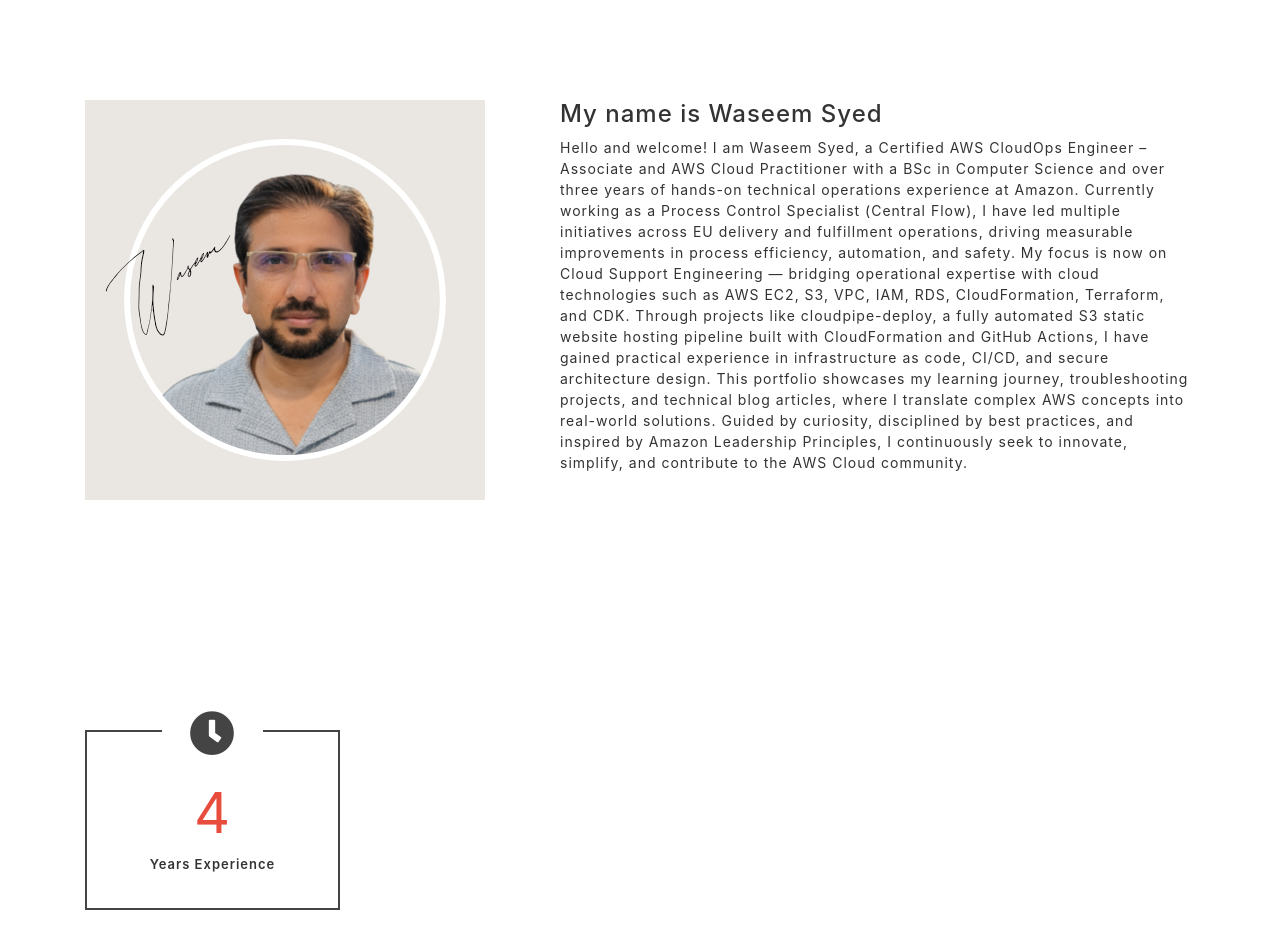
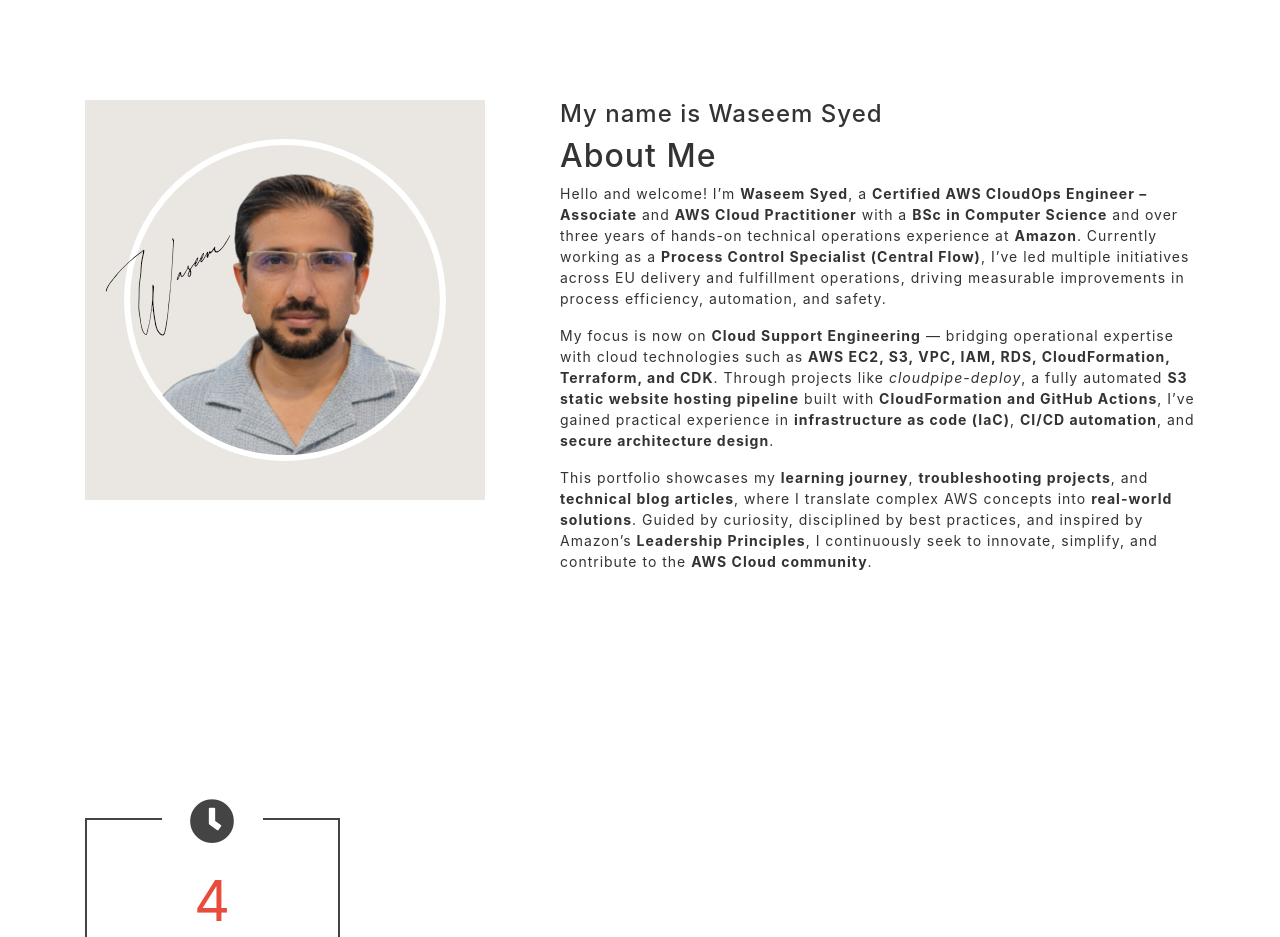
Before and after one commit to waseem465syed/portfolio-with-amplify, a website: page Portfolio-Website/index.html in a window 1280 px wide. Shown: the part 880-1817 px from the top of the page. Drawn offline with nearby package versions, Linux system fonts and the light colour scheme.

Commit message:
about me

```diff
--- a/Portfolio-Website/index.html
+++ b/Portfolio-Website/index.html
@@ -94,12 +94,39 @@
 
 
 					<h4> My name is Waseem Syed</h4>
-				    			<p>Hello and welcome! I am Waseem Syed, a Certified AWS CloudOps Engineer – Associate and AWS Cloud Practitioner with a BSc in Computer Science and over three years of hands-on technical operations experience at Amazon. Currently working as a Process Control Specialist (Central Flow), I have led multiple initiatives across EU delivery and fulfillment operations, driving measurable improvements in process efficiency, automation, and safety.
+				    			<section id="about" class="about-me">
+  <h2>About Me</h2>
 
-My focus is now on Cloud Support Engineering — bridging operational expertise with cloud technologies such as AWS EC2, S3, VPC, IAM, RDS, CloudFormation, Terraform, and CDK. Through projects like cloudpipe-deploy, a fully automated S3 static website hosting pipeline built with CloudFormation and GitHub Actions, I have gained practical experience in infrastructure as code, CI/CD, and secure architecture design.
+  <p>
+    Hello and welcome! I’m <strong>Waseem Syed</strong>, a
+    <strong>Certified AWS CloudOps Engineer – Associate</strong> and
+    <strong>AWS Cloud Practitioner</strong> with a <strong>BSc in Computer Science</strong>
+    and over three years of hands-on technical operations experience at <strong>Amazon</strong>.
+    Currently working as a <strong>Process Control Specialist (Central Flow)</strong>,
+    I’ve led multiple initiatives across EU delivery and fulfillment operations, driving measurable
+    improvements in process efficiency, automation, and safety.
+  </p>
 
-This portfolio showcases my learning journey, troubleshooting projects, and technical blog articles, where I translate complex AWS concepts into real-world solutions. Guided by curiosity, disciplined by best practices, and inspired by Amazon Leadership Principles, I continuously seek to innovate, simplify, and contribute to the AWS Cloud community.
-				    			</p>
+  <p>
+    My focus is now on <strong>Cloud Support Engineering</strong> — bridging operational expertise
+    with cloud technologies such as <strong>AWS EC2, S3, VPC, IAM, RDS, CloudFormation, Terraform, and CDK</strong>.
+    Through projects like <em>cloudpipe-deploy</em>, a fully automated
+    <strong>S3 static website hosting pipeline</strong> built with
+    <strong>CloudFormation and GitHub Actions</strong>, I’ve gained practical experience in
+    <strong>infrastructure as code (IaC)</strong>, <strong>CI/CD automation</strong>, and
+    <strong>secure architecture design</strong>.
+  </p>
+
+  <p>
+    This portfolio showcases my <strong>learning journey</strong>,
+    <strong>troubleshooting projects</strong>, and <strong>technical blog articles</strong>,
+    where I translate complex AWS concepts into <strong>real-world solutions</strong>.
+    Guided by curiosity, disciplined by best practices, and inspired by Amazon’s
+    <strong>Leadership Principles</strong>, I continuously seek to innovate, simplify,
+    and contribute to the <strong>AWS Cloud community</strong>.
+  </p>
+</section>
+
 
 				</div>
 
```
